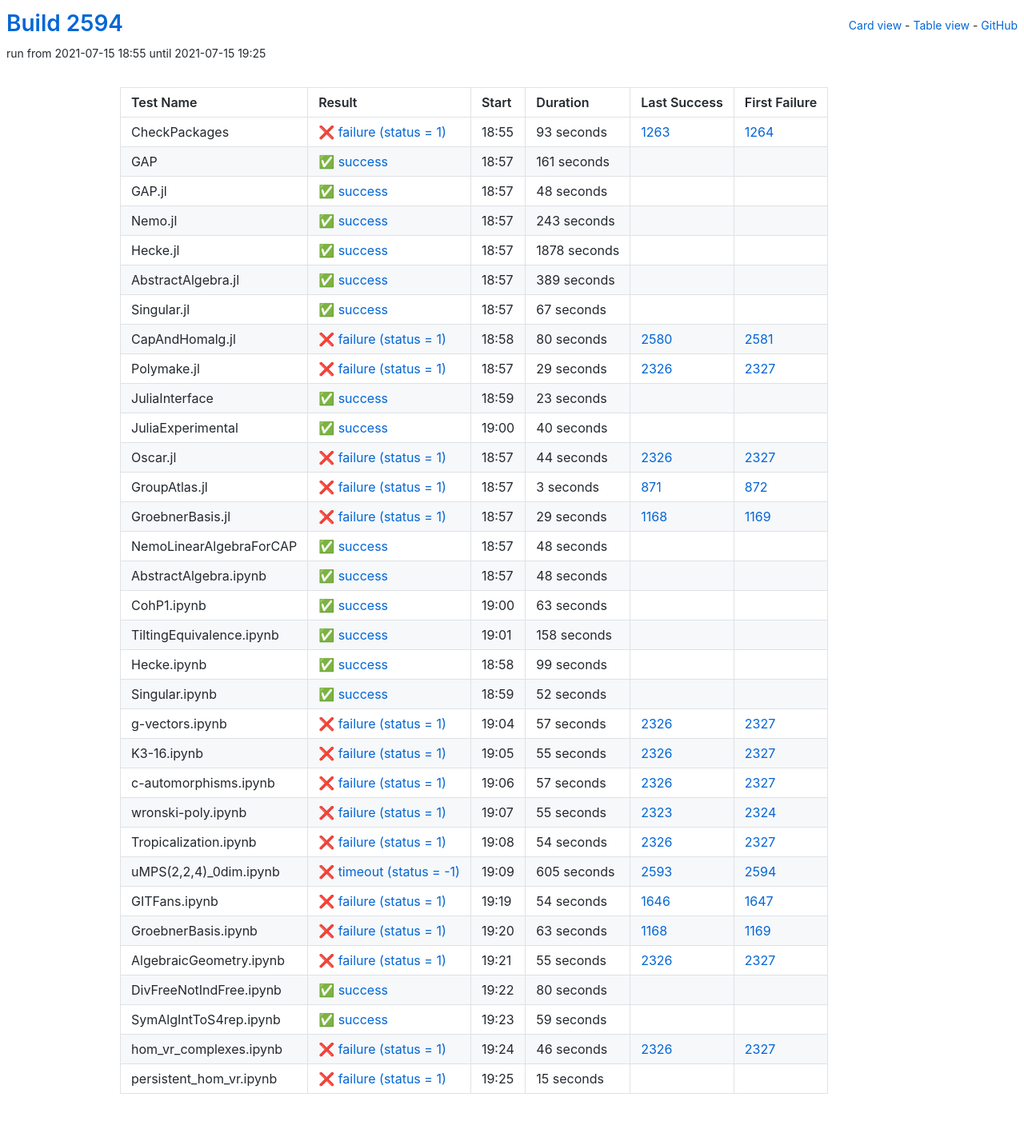
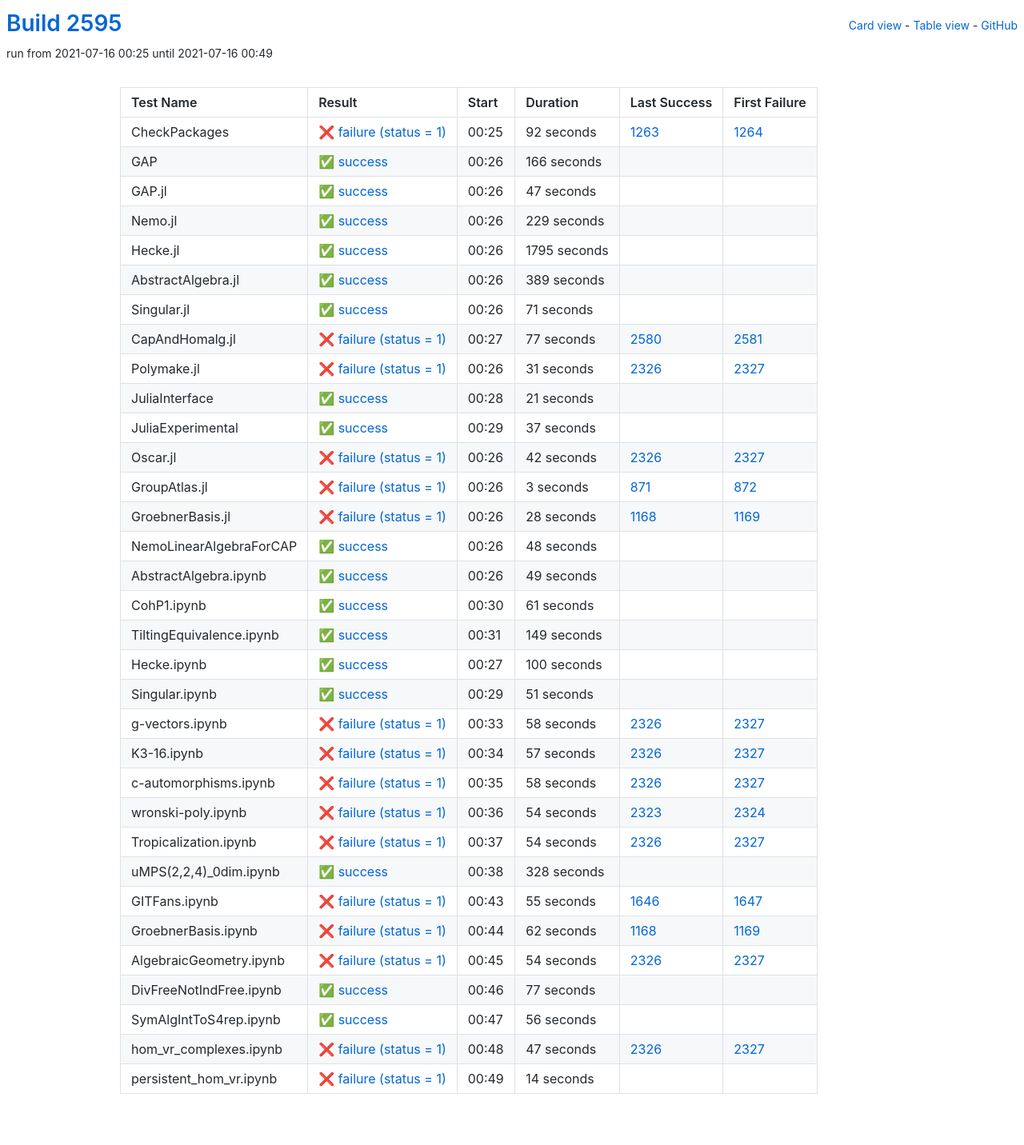
Before and after one commit to oscar-system/oscar-ci-status-stable, a Jekyll site: the page built from table.html, in a window 1280 px wide. Shown: the whole page at 80% size. Built offline with Jekyll 4.4.1, drawn with Linux system fonts in a browser that asks for light colours.

Commit message:
Build #2595

```diff
--- a/_data/ci.yml
+++ b/_data/ci.yml
@@ -1,6 +1,6 @@
 ---
-build: 2594
-build_url: https://oscarci.mathematik.uni-kl.de/job/oscar-stable/2594/
+build: 2595
+build_url: https://oscarci.mathematik.uni-kl.de/job/oscar-stable/2595/
 job: oscar-stable
 organization: oscar-system
 repo: oscar-ci-status-stable
@@ -8,68 +8,68 @@ repourl: https://github.com/oscar-system/oscar-ci-status-stable
 tests:
 - name: CheckPackages
   id: checkpackages
-  log: https://oscarci.mathematik.uni-kl.de/job/oscar-stable/2594/artifact/logs/build-2594/CheckPackages.log
-  start: 2021-07-15 18:55
+  log: https://oscarci.mathematik.uni-kl.de/job/oscar-stable/2595/artifact/logs/build-2595/CheckPackages.log
+  start: 2021-07-16 00:25
   success: false
   exitcode: 1
   status: failure
-  duration: 93
+  duration: 92
   last_success: 1263
   last_success_url: https://oscarci.mathematik.uni-kl.de/job/oscar-stable/1263/
   first_failure: 1264
   first_failure_url: https://oscarci.mathematik.uni-kl.de/job/oscar-stable/1264/
 - name: GAP
   id: gap
-  log: https://oscarci.mathematik.uni-kl.de/job/oscar-stable/2594/artifact/logs/build-2594/GAP.log
-  start: 2021-07-15 18:57
+  log: https://oscarci.mathematik.uni-kl.de/job/oscar-stable/2595/artifact/logs/build-2595/GAP.log
+  start: 2021-07-16 00:26
   success: true
   exitcode: 0
   status: success
-  duration: 161
+  duration: 166
   last_success: false
   last_success_url:
   first_failure: false
   first_failure_url:
 - name: GAP.jl
   id: gap-jl
-  log: https://oscarci.mathematik.uni-kl.de/job/oscar-stable/2594/artifact/logs/build-2594/GAP.jl.log
-  start: 2021-07-15 18:57
+  log: https://oscarci.mathematik.uni-kl.de/job/oscar-stable/2595/artifact/logs/build-2595/GAP.jl.log
+  start: 2021-07-16 00:26
   success: true
   exitcode: 0
   status: success
-  duration: 48
+  duration: 47
   last_success: false
   last_success_url:
   first_failure: false
   first_failure_url:
 - name: Nemo.jl
   id: nemo-jl
-  log: https://oscarci.mathematik.uni-kl.de/job/oscar-stable/2594/artifact/logs/build-2594/Nemo.jl.log
-  start: 2021-07-15 18:57
+  log: https://oscarci.mathematik.uni-kl.de/job/oscar-stable/2595/artifact/logs/build-2595/Nemo.jl.log
+  start: 2021-07-16 00:26
   success: true
   exitcode: 0
   status: success
-  duration: 243
+  duration: 229
   last_success: false
   last_success_url:
   first_failure: false
   first_failure_url:
 - name: Hecke.jl
   id: hecke-jl
-  log: https://oscarci.mathematik.uni-kl.de/job/oscar-stable/2594/artifact/logs/build-2594/Hecke.jl.log
-  start: 2021-07-15 18:57
+  log: https://oscarci.mathematik.uni-kl.de/job/oscar-stable/2595/artifact/logs/build-2595/Hecke.jl.log
+  start: 2021-07-16 00:26
   success: true
   exitcode: 0
   status: success
-  duration: 1878
+  duration: 1795
   last_success: false
   last_success_url:
   first_failure: false
   first_failure_url:
 - name: AbstractAlgebra.jl
   id: abstractalgebra-jl
-  log: https://oscarci.mathematik.uni-kl.de/job/oscar-stable/2594/artifact/logs/build-2594/AbstractAlgebra.jl.log
-  start: 2021-07-15 18:57
+  log: https://oscarci.mathematik.uni-kl.de/job/oscar-stable/2595/artifact/logs/build-2595/AbstractAlgebra.jl.log
+  start: 2021-07-16 00:26
   success: true
   exitcode: 0
   status: success
@@ -80,80 +80,80 @@ tests:
   first_failure_url:
 - name: Singular.jl
   id: singular-jl
-  log: https://oscarci.mathematik.uni-kl.de/job/oscar-stable/2594/artifact/logs/build-2594/Singular.jl.log
-  start: 2021-07-15 18:57
+  log: https://oscarci.mathematik.uni-kl.de/job/oscar-stable/2595/artifact/logs/build-2595/Singular.jl.log
+  start: 2021-07-16 00:26
   success: true
   exitcode: 0
   status: success
-  duration: 67
+  duration: 71
   last_success: false
   last_success_url:
   first_failure: false
   first_failure_url:
 - name: CapAndHomalg.jl
   id: capandhomalg-jl
-  log: https://oscarci.mathematik.uni-kl.de/job/oscar-stable/2594/artifact/logs/build-2594/CapAndHomalg.jl.log
-  start: 2021-07-15 18:58
+  log: https://oscarci.mathematik.uni-kl.de/job/oscar-stable/2595/artifact/logs/build-2595/CapAndHomalg.jl.log
+  start: 2021-07-16 00:27
   success: false
   exitcode: 1
   status: failure
-  duration: 80
+  duration: 77
   last_success: 2580
   last_success_url: https://oscarci.mathematik.uni-kl.de/job/oscar-stable/2580/
   first_failure: 2581
   first_failure_url: https://oscarci.mathematik.uni-kl.de/job/oscar-stable/2581/
 - name: Polymake.jl
   id: polymake-jl
-  log: https://oscarci.mathematik.uni-kl.de/job/oscar-stable/2594/artifact/logs/build-2594/Polymake.jl.log
-  start: 2021-07-15 18:57
+  log: https://oscarci.mathematik.uni-kl.de/job/oscar-stable/2595/artifact/logs/build-2595/Polymake.jl.log
+  start: 2021-07-16 00:26
   success: false
   exitcode: 1
   status: failure
-  duration: 29
+  duration: 31
   last_success: 2326
   last_success_url: https://oscarci.mathematik.uni-kl.de/job/oscar-stable/2326/
   first_failure: 2327
   first_failure_url: https://oscarci.mathematik.uni-kl.de/job/oscar-stable/2327/
 - name: JuliaInterface
   id: juliainterface
-  log: https://oscarci.mathematik.uni-kl.de/job/oscar-stable/2594/artifact/logs/build-2594/JuliaInterface.log
-  start: 2021-07-15 18:59
+  log: https://oscarci.mathematik.uni-kl.de/job/oscar-stable/2595/artifact/logs/build-2595/JuliaInterface.log
+  start: 2021-07-16 00:28
   success: true
   exitcode: 0
   status: success
-  duration: 23
+  duration: 21
   last_success: false
   last_success_url:
   first_failure: false
   first_failure_url:
 - name: JuliaExperimental
   id: juliaexperimental
-  log: https://oscarci.mathematik.uni-kl.de/job/oscar-stable/2594/artifact/logs/build-2594/JuliaExperimental.log
-  start: 2021-07-15 19:00
+  log: https://oscarci.mathematik.uni-kl.de/job/oscar-stable/2595/artifact/logs/build-2595/JuliaExperimental.log
+  start: 2021-07-16 00:29
   success: true
   exitcode: 0
   status: success
-  duration: 40
+  duration: 37
   last_success: false
   last_success_url:
   first_failure: false
   first_failure_url:
 - name: Oscar.jl
   id: oscar-jl
-  log: https://oscarci.mathematik.uni-kl.de/job/oscar-stable/2594/artifact/logs/build-2594/Oscar.jl.log
-  start: 2021-07-15 18:57
+  log: https://oscarci.mathematik.uni-kl.de/job/oscar-stable/2595/artifact/logs/build-2595/Oscar.jl.log
+  start: 2021-07-16 00:26
   success: false
   exitcode: 1
   status: failure
-  duration: 44
+  duration: 42
   last_success: 2326
   last_success_url: https://oscarci.mathematik.uni-kl.de/job/oscar-stable/2326/
   first_failure: 2327
   first_failure_url: https://oscarci.mathematik.uni-kl.de/job/oscar-stable/2327/
 - name: GroupAtlas.jl
   id: groupatlas-jl
-  log: https://oscarci.mathematik.uni-kl.de/job/oscar-stable/2594/artifact/logs/build-2594/GroupAtlas.jl.log
-  start: 2021-07-15 18:57
+  log: https://oscarci.mathematik.uni-kl.de/job/oscar-stable/2595/artifact/logs/build-2595/GroupAtlas.jl.log
+  start: 2021-07-16 00:26
   success: false
   exitcode: 1
   status: failure
@@ -164,20 +164,20 @@ tests:
   first_failure_url: https://oscarci.mathematik.uni-kl.de/job/oscar-stable/872/
 - name: GroebnerBasis.jl
   id: groebnerbasis-jl
-  log: https://oscarci.mathematik.uni-kl.de/job/oscar-stable/2594/artifact/logs/build-2594/GroebnerBasis.jl.log
-  start: 2021-07-15 18:57
+  log: https://oscarci.mathematik.uni-kl.de/job/oscar-stable/2595/artifact/logs/build-2595/GroebnerBasis.jl.log
+  start: 2021-07-16 00:26
   success: false
   exitcode: 1
   status: failure
-  duration: 29
+  duration: 28
   last_success: 1168
   last_success_url: https://oscarci.mathematik.uni-kl.de/job/oscar-stable/1168/
   first_failure: 1169
   first_failure_url: https://oscarci.mathematik.uni-kl.de/job/oscar-stable/1169/
 - name: NemoLinearAlgebraForCAP
   id: nemolinearalgebraforcap
-  log: https://oscarci.mathematik.uni-kl.de/job/oscar-stable/2594/artifact/logs/build-2594/NemoLinearAlgebraForCAP.log
-  start: 2021-07-15 18:57
+  log: https://oscarci.mathematik.uni-kl.de/job/oscar-stable/2595/artifact/logs/build-2595/NemoLinearAlgebraForCAP.log
+  start: 2021-07-16 00:26
   success: true
   exitcode: 0
   status: success
@@ -188,68 +188,80 @@ tests:
   first_failure_url:
 - name: AbstractAlgebra.ipynb
   id: abstractalgebra-ipynb
-  log: https://oscarci.mathematik.uni-kl.de/job/oscar-stable/2594/artifact/logs/build-2594/AbstractAlgebra.ipynb.log
-  start: 2021-07-15 18:57
+  log: https://oscarci.mathematik.uni-kl.de/job/oscar-stable/2595/artifact/logs/build-2595/AbstractAlgebra.ipynb.log
+  start: 2021-07-16 00:26
   success: true
   exitcode: 0
   status: success
-  duration: 48
+  duration: 49
   last_success: false
   last_success_url:
   first_failure: false
   first_failure_url:
 - name: CohP1.ipynb
   id: cohp1-ipynb
-  log: https://oscarci.mathematik.uni-kl.de/job/oscar-stable/2594/artifact/logs/build-2594/CohP1.ipynb.log
-  start: 2021-07-15 19:00
+  log: https://oscarci.mathematik.uni-kl.de/job/oscar-stable/2595/artifact/logs/build-2595/CohP1.ipynb.log
+  start: 2021-07-16 00:30
   success: true
   exitcode: 0
   status: success
-  duration: 63
+  duration: 61
   last_success: false
   last_success_url:
   first_failure: false
   first_failure_url:
 - name: TiltingEquivalence.ipynb
   id: tiltingequivalence-ipynb
-  log: https://oscarci.mathematik.uni-kl.de/job/oscar-stable/2594/artifact/logs/build-2594/TiltingEquivalence.ipynb.log
-  start: 2021-07-15 19:01
+  log: https://oscarci.mathematik.uni-kl.de/job/oscar-stable/2595/artifact/logs/build-2595/TiltingEquivalence.ipynb.log
+  start: 2021-07-16 00:31
   success: true
   exitcode: 0
   status: success
-  duration: 158
+  duration: 149
   last_success: false
   last_success_url:
   first_failure: false
   first_failure_url:
 - name: Hecke.ipynb
   id: hecke-ipynb
-  log: https://oscarci.mathematik.uni-kl.de/job/oscar-stable/2594/artifact/logs/build-2594/Hecke.ipynb.log
-  start: 2021-07-15 18:58
+  log: https://oscarci.mathematik.uni-kl.de/job/oscar-stable/2595/artifact/logs/build-2595/Hecke.ipynb.log
+  start: 2021-07-16 00:27
   success: true
   exitcode: 0
   status: success
-  duration: 99
+  duration: 100
   last_success: false
   last_success_url:
   first_failure: false
   first_failure_url:
 - name: Singular.ipynb
   id: singular-ipynb
-  log: https://oscarci.mathematik.uni-kl.de/job/oscar-stable/2594/artifact/logs/build-2594/Singular.ipynb.log
-  start: 2021-07-15 18:59
+  log: https://oscarci.mathematik.uni-kl.de/job/oscar-stable/2595/artifact/logs/build-2595/Singular.ipynb.log
+  start: 2021-07-16 00:29
   success: true
   exitcode: 0
   status: success
-  duration: 52
+  duration: 51
   last_success: false
   last_success_url:
   first_failure: false
   first_failure_url:
 - name: g-vectors.ipynb
   id: g-vectors-ipynb
-  log: https://oscarci.mathematik.uni-kl.de/job/oscar-stable/2594/artifact/logs/build-2594/g-vectors.ipynb.log
-  start: 2021-07-15 19:04
+  log: https://oscarci.mathematik.uni-kl.de/job/oscar-stable/2595/artifact/logs/build-2595/g-vectors.ipynb.log
+  start: 2021-07-16 00:33
+  success: false
+  exitcode: 1
+  status: failure
+  duration: 58
+  last_success: 2326
+  last_success_url: https://oscarci.mathematik.uni-kl.de/job/oscar-stable/2326/
+  first_failure: 2327
+  first_failure_url: https://oscarci.mathematik.uni-kl.de/job/oscar-stable/2327/
+- name: K3-16.ipynb
+  id: k3-16-ipynb
+  log: https://oscarci.mathematik.uni-kl.de/job/oscar-stable/2595/artifact/logs/build-2595/K3-16.ipynb.log
+  start: 2021-07-16 00:34
   success: false
   exitcode: 1
   status: failure
@@ -258,46 +270,34 @@ tests:
   last_success_url: https://oscarci.mathematik.uni-kl.de/job/oscar-stable/2326/
   first_failure: 2327
   first_failure_url: https://oscarci.mathematik.uni-kl.de/job/oscar-stable/2327/
-- name: K3-16.ipynb
-  id: k3-16-ipynb
-  log: https://oscarci.mathematik.uni-kl.de/job/oscar-stable/2594/artifact/logs/build-2594/K3-16.ipynb.log
-  start: 2021-07-15 19:05
+- name: c-automorphisms.ipynb
+  id: c-automorphisms-ipynb
+  log: https://oscarci.mathematik.uni-kl.de/job/oscar-stable/2595/artifact/logs/build-2595/c-automorphisms.ipynb.log
+  start: 2021-07-16 00:35
   success: false
   exitcode: 1
   status: failure
-  duration: 55
-  last_success: 2326
-  last_success_url: https://oscarci.mathematik.uni-kl.de/job/oscar-stable/2326/
-  first_failure: 2327
-  first_failure_url: https://oscarci.mathematik.uni-kl.de/job/oscar-stable/2327/
-- name: c-automorphisms.ipynb
-  id: c-automorphisms-ipynb
-  log: https://oscarci.mathematik.uni-kl.de/job/oscar-stable/2594/artifact/logs/build-2594/c-automorphisms.ipynb.log
-  start: 2021-07-15 19:06
-  success: false
-  exitcode: 1
-  status: failure
-  duration: 57
+  duration: 58
   last_success: 2326
   last_success_url: https://oscarci.mathematik.uni-kl.de/job/oscar-stable/2326/
   first_failure: 2327
   first_failure_url: https://oscarci.mathematik.uni-kl.de/job/oscar-stable/2327/
 - name: wronski-poly.ipynb
   id: wronski-poly-ipynb
-  log: https://oscarci.mathematik.uni-kl.de/job/oscar-stable/2594/artifact/logs/build-2594/wronski-poly.ipynb.log
-  start: 2021-07-15 19:07
+  log: https://oscarci.mathematik.uni-kl.de/job/oscar-stable/2595/artifact/logs/build-2595/wronski-poly.ipynb.log
+  start: 2021-07-16 00:36
   success: false
   exitcode: 1
   status: failure
-  duration: 55
+  duration: 54
   last_success: 2323
   last_success_url: https://oscarci.mathematik.uni-kl.de/job/oscar-stable/2323/
   first_failure: 2324
   first_failure_url: https://oscarci.mathematik.uni-kl.de/job/oscar-stable/2324/
 - name: Tropicalization.ipynb
   id: tropicalization-ipynb
-  log: https://oscarci.mathematik.uni-kl.de/job/oscar-stable/2594/artifact/logs/build-2594/Tropicalization.ipynb.log
-  start: 2021-07-15 19:08
+  log: https://oscarci.mathematik.uni-kl.de/job/oscar-stable/2595/artifact/logs/build-2595/Tropicalization.ipynb.log
+  start: 2021-07-16 00:37
   success: false
   exitcode: 1
   status: failure
@@ -308,96 +308,96 @@ tests:
   first_failure_url: https://oscarci.mathematik.uni-kl.de/job/oscar-stable/2327/
 - name: uMPS(2,2,4)_0dim.ipynb
   id: umps-2-2-4-0dim-ipynb
-  log: https://oscarci.mathematik.uni-kl.de/job/oscar-stable/2594/artifact/logs/build-2594/uMPS-2-2-4-_0dim.ipynb.log
-  start: 2021-07-15 19:09
-  success: false
-  exitcode: -1
-  status: timeout
-  duration: 605
-  last_success: 2593
-  last_success_url: https://oscarci.mathematik.uni-kl.de/job/oscar-stable/2593/
-  first_failure: 2594
-  first_failure_url: https://oscarci.mathematik.uni-kl.de/job/oscar-stable/2594/
+  log: https://oscarci.mathematik.uni-kl.de/job/oscar-stable/2595/artifact/logs/build-2595/uMPS-2-2-4-_0dim.ipynb.log
+  start: 2021-07-16 00:38
+  success: true
+  exitcode: 0
+  status: success
+  duration: 328
+  last_success: false
+  last_success_url:
+  first_failure: false
+  first_failure_url:
 - name: GITFans.ipynb
   id: gitfans-ipynb
-  log: https://oscarci.mathematik.uni-kl.de/job/oscar-stable/2594/artifact/logs/build-2594/GITFans.ipynb.log
-  start: 2021-07-15 19:19
+  log: https://oscarci.mathematik.uni-kl.de/job/oscar-stable/2595/artifact/logs/build-2595/GITFans.ipynb.log
+  start: 2021-07-16 00:43
   success: false
   exitcode: 1
   status: failure
-  duration: 54
+  duration: 55
   last_success: 1646
   last_success_url: https://oscarci.mathematik.uni-kl.de/job/oscar-stable/1646/
   first_failure: 1647
   first_failure_url: https://oscarci.mathematik.uni-kl.de/job/oscar-stable/1647/
 - name: GroebnerBasis.ipynb
   id: groebnerbasis-ipynb
-  log: https://oscarci.mathematik.uni-kl.de/job/oscar-stable/2594/artifact/logs/build-2594/GroebnerBasis.ipynb.log
-  start: 2021-07-15 19:20
+  log: https://oscarci.mathematik.uni-kl.de/job/oscar-stable/2595/artifact/logs/build-2595/GroebnerBasis.ipynb.log
+  start: 2021-07-16 00:44
   success: false
   exitcode: 1
   status: failure
-  duration: 63
+  duration: 62
   last_success: 1168
   last_success_url: https://oscarci.mathematik.uni-kl.de/job/oscar-stable/1168/
   first_failure: 1169
   first_failure_url: https://oscarci.mathematik.uni-kl.de/job/oscar-stable/1169/
 - name: AlgebraicGeometry.ipynb
   id: algebraicgeometry-ipynb
-  log: https://oscarci.mathematik.uni-kl.de/job/oscar-stable/2594/artifact/logs/build-2594/AlgebraicGeometry.ipynb.log
-  start: 2021-07-15 19:21
+  log: https://oscarci.mathematik.uni-kl.de/job/oscar-stable/2595/artifact/logs/build-2595/AlgebraicGeometry.ipynb.log
+  start: 2021-07-16 00:45
   success: false
   exitcode: 1
   status: failure
-  duration: 55
+  duration: 54
   last_success: 2326
   last_success_url: https://oscarci.mathematik.uni-kl.de/job/oscar-stable/2326/
   first_failure: 2327
   first_failure_url: https://oscarci.mathematik.uni-kl.de/job/oscar-stable/2327/
 - name: DivFreeNotIndFree.ipynb
   id: divfreenotindfree-ipynb
-  log: https://oscarci.mathematik.uni-kl.de/job/oscar-stable/2594/artifact/logs/build-2594/DivFreeNotIndFree.ipynb.log
-  start: 2021-07-15 19:22
+  log: https://oscarci.mathematik.uni-kl.de/job/oscar-stable/2595/artifact/logs/build-2595/DivFreeNotIndFree.ipynb.log
+  start: 2021-07-16 00:46
   success: true
   exitcode: 0
   status: success
-  duration: 80
+  duration: 77
   last_success: false
   last_success_url:
   first_failure: false
   first_failure_url:
 - name: SymAlgIntToS4rep.ipynb
   id: symalginttos4rep-ipynb
-  log: https://oscarci.mathematik.uni-kl.de/job/oscar-stable/2594/artifact/logs/build-2594/SymAlgIntToS4rep.ipynb.log
-  start: 2021-07-15 19:23
+  log: https://oscarci.mathematik.uni-kl.de/job/oscar-stable/2595/artifact/logs/build-2595/SymAlgIntToS4rep.ipynb.log
+  start: 2021-07-16 00:47
   success: true
   exitcode: 0
   status: success
-  duration: 59
+  duration: 56
   last_success: false
   last_success_url:
   first_failure: false
   first_failure_url:
 - name: hom_vr_complexes.ipynb
   id: hom-vr-complexes-ipynb
-  log: https://oscarci.mathematik.uni-kl.de/job/oscar-stable/2594/artifact/logs/build-2594/hom_vr_complexes.ipynb.log
-  start: 2021-07-15 19:24
+  log: https://oscarci.mathematik.uni-kl.de/job/oscar-stable/2595/artifact/logs/build-2595/hom_vr_complexes.ipynb.log
+  start: 2021-07-16 00:48
   success: false
   exitcode: 1
   status: failure
-  duration: 46
+  duration: 47
   last_success: 2326
   last_success_url: https://oscarci.mathematik.uni-kl.de/job/oscar-stable/2326/
   first_failure: 2327
   first_failure_url: https://oscarci.mathematik.uni-kl.de/job/oscar-stable/2327/
 - name: persistent_hom_vr.ipynb
   id: persistent-hom-vr-ipynb
-  log: https://oscarci.mathematik.uni-kl.de/job/oscar-stable/2594/artifact/logs/build-2594/persistent_hom_vr.ipynb.log
-  start: 2021-07-15 19:25
+  log: https://oscarci.mathematik.uni-kl.de/job/oscar-stable/2595/artifact/logs/build-2595/persistent_hom_vr.ipynb.log
+  start: 2021-07-16 00:49
   success: false
   exitcode: 1
   status: failure
-  duration: 15
+  duration: 14
   last_success: false
   last_success_url:
   first_failure: false
```
Also changed, not shown: README.md.
